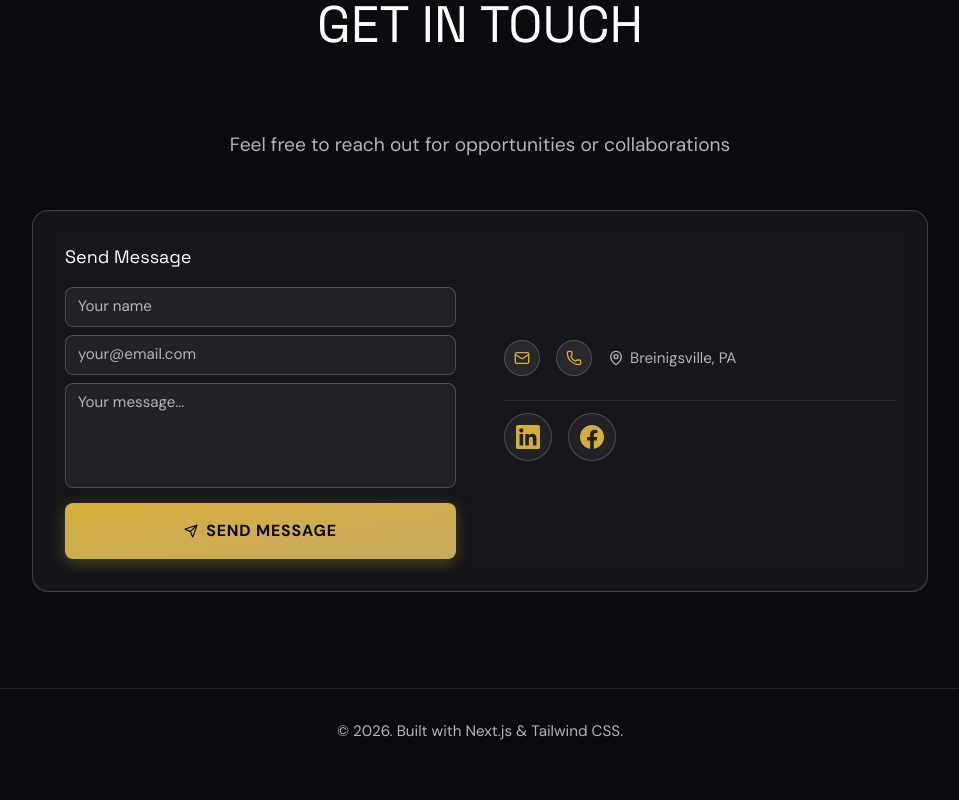
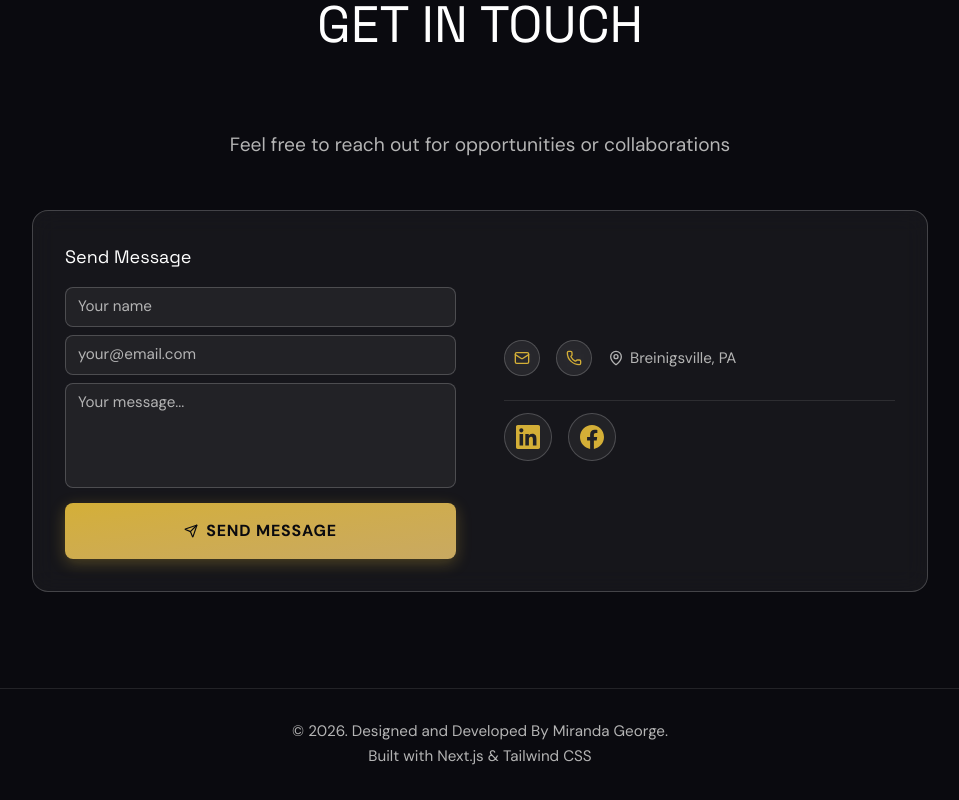
Before and after one commit to miranda-gv/my-portfolio, a Next.js app: page / in a window 1280 px wide. Shown: the part 6637-7437 px from the top of the page, without its empty margins (160-1119 px from the left). Before the commit the page ends 7411 px from the top, so only its background shows below. Built offline with nearby package versions, Linux system fonts and the light colour scheme.

Commit message:
feat: add Google Analytics component and update footer copyright structure

```diff
--- a/src/app/layout.tsx
+++ b/src/app/layout.tsx
@@ -4,6 +4,7 @@ import { siteConfig } from "@/config/site";
 import "@/styles/globals.css";
 import Navbar from "@/components/Navbar";
 import Footer from "@/components/Footer";
+import GoogleAnalytics from "@/components/GoogleAnalytics";
 
 /**
  * Google Fonts configuration for the portfolio
@@ -94,6 +95,7 @@ export default function RootLayout({
   return (
     <html lang="en" suppressHydrationWarning className={`h-full antialiased ${spaceGrotesk.variable} ${plusJakarta.variable} ${dmSans.variable}`}>
       <body className="min-h-full flex flex-col bg-background text-foreground font-sans">
+        <GoogleAnalytics />
         <a href="#main-content" className="sr-only focus:not-sr-only focus:absolute focus:top-4 focus:left-4 focus:z-50 focus:px-4 focus:py-2 focus:bg-primary focus:text-background focus:rounded-lg" tabIndex={0}>
           Skip to main content
         </a>
--- a/src/components/Footer.tsx
+++ b/src/components/Footer.tsx
@@ -14,11 +14,14 @@ export default function Footer() {
   const year = new Date().getFullYear();
   return (
     <footer className="py-8 bg-background border-t border-white/10">
-      <div className="container mx-auto px-4 text-center">
-        <p className="text-muted-foreground text-sm">
-          © {year}. {footerData.copyright.text}.
-        </p>
-      </div>
+       <div className="container mx-auto px-4 text-center space-y-1">
+         <p className="text-muted-foreground text-sm">
+           © {year}. {footerData.copyright.lines[0]}
+         </p>
+         <p className="text-muted-foreground text-sm">
+           {footerData.copyright.lines[1]}
+         </p>
+       </div>
     </footer>
   );
 }
--- /dev/null
+++ b/src/components/GoogleAnalytics.tsx
@@ -0,0 +1,27 @@
+import Script from 'next/script';
+
+const GA_ID = 'G-30QLM21R7W';
+
+/**
+ * Google Analytics component using gtag.js
+ * Uses Next.js Script component for optimized loading.
+ * Place in root layout to include on all pages (DRY).
+ */
+export default function GoogleAnalytics() {
+  return (
+    <>
+      <Script
+        src={`https://www.googletagmanager.com/gtag/js?id=${GA_ID}`}
+        strategy="afterInteractive"
+      />
+      <Script id="google-analytics" strategy="afterInteractive">
+        {`
+          window.dataLayer = window.dataLayer || [];
+          function gtag(){dataLayer.push(arguments);}
+          gtag('js', new Date());
+          gtag('config', '${GA_ID}');
+        `}
+      </Script>
+    </>
+  );
+}
--- a/src/data/footer.ts
+++ b/src/data/footer.ts
@@ -6,6 +6,9 @@
  */
 export const footerData = {
   copyright: {
-    text: "Built with Next.js & Tailwind CSS",
+    lines: [
+      "Designed and Developed By Miranda George.",
+      "Built with Next.js & Tailwind CSS"
+    ]
   },
 } as const;
```
